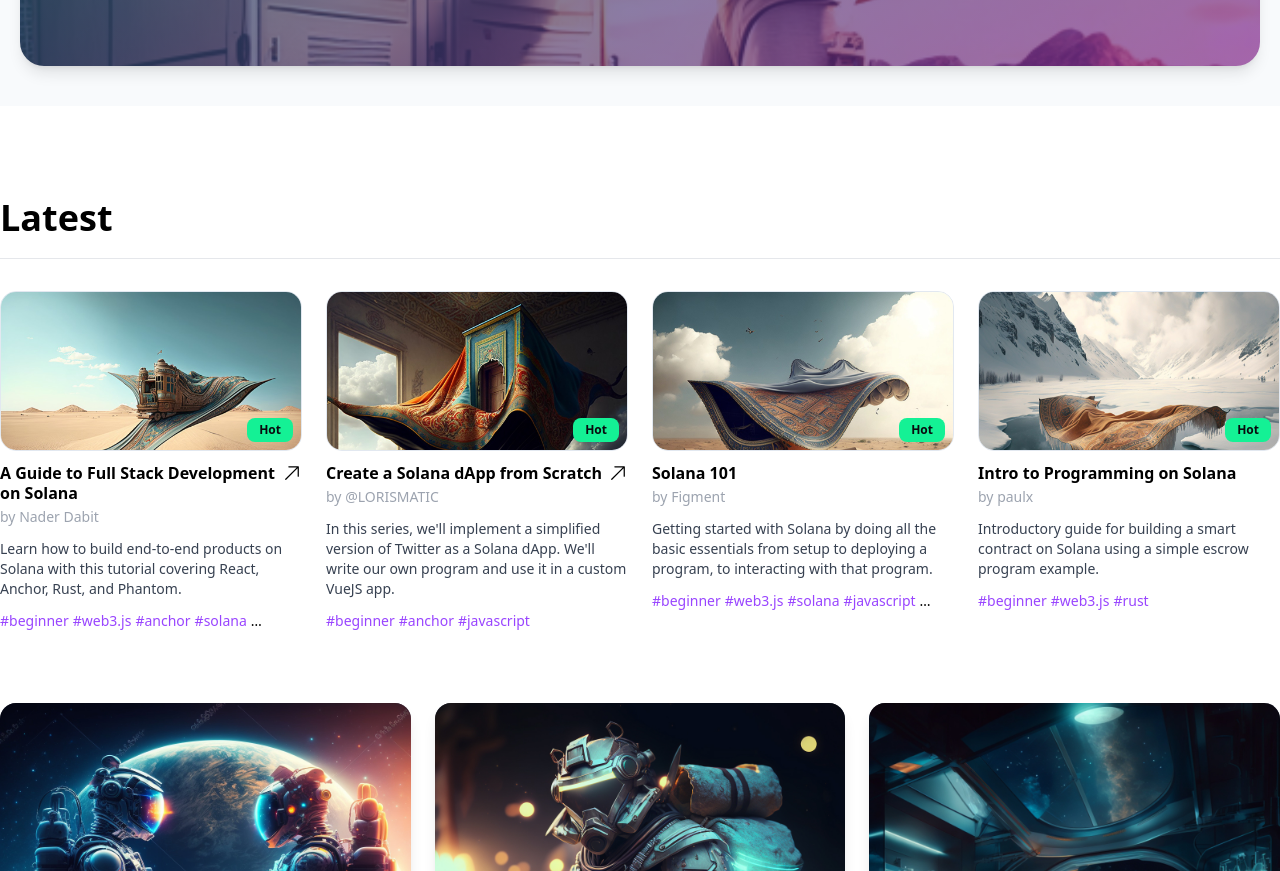
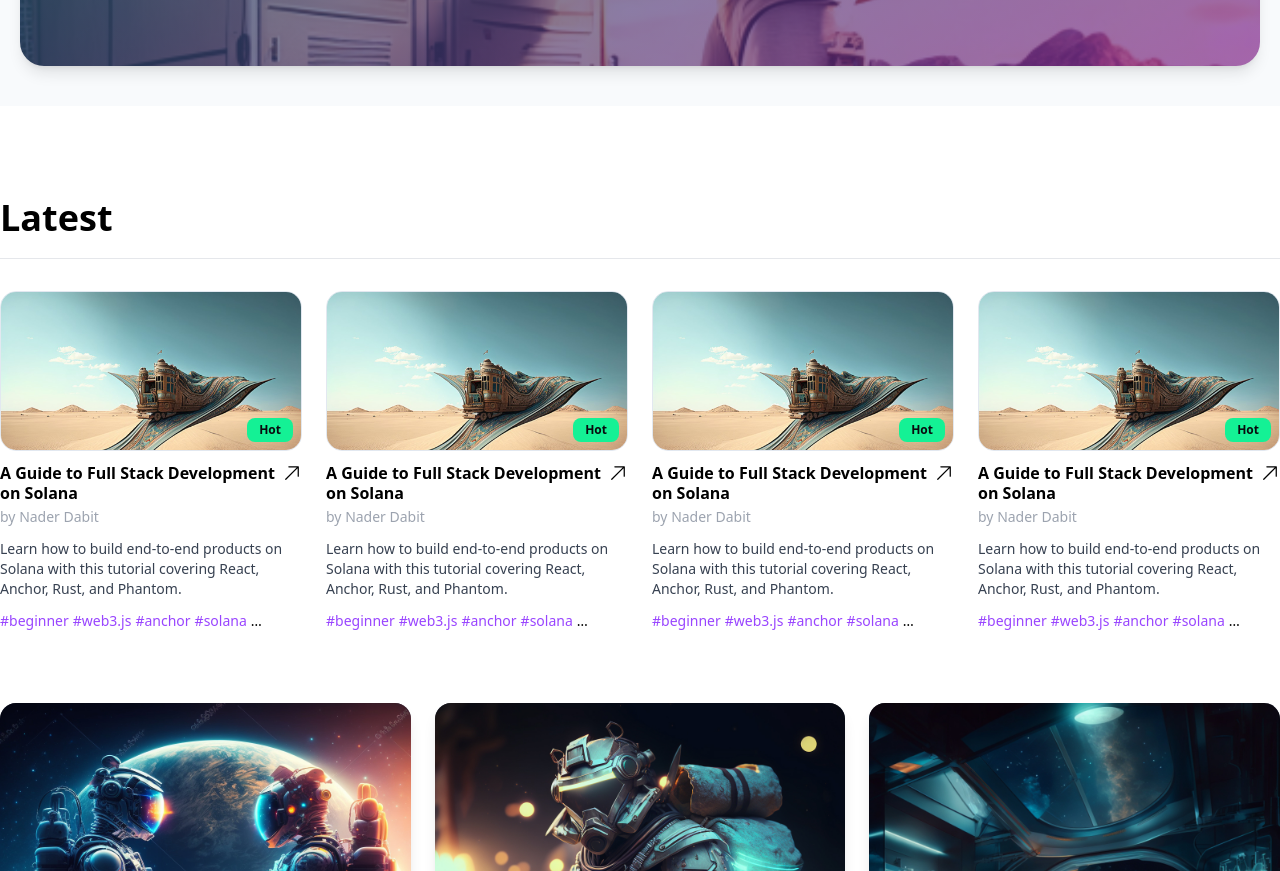
Before and after one commit to Tru3Bliss/solana-modern-ui, a Next.js app: page / in a window 1280 px wide. Shown: the part 1780-2651 px from the top of the page. Built offline with nearby package versions, Linux system fonts and the light colour scheme.

Commit message:
refactor: made featured content cards composable

```diff
--- /dev/null
+++ b/src/components/core/FeaturedContentCards.tsx
@@ -0,0 +1,24 @@
+import styles from "@/styles/ContentCard.module.css";
+import ContentCard from "@/components/core/ContentCard";
+
+type ComponentProps = {
+  children?: React.ReactNode;
+  className?: string;
+  title?: string;
+};
+
+export default function FeaturedContentCards({
+  children,
+  className,
+  title,
+}: ComponentProps) {
+  return (
+    <section
+      className={`${styles.scrollContainer} container-inner ${className}`}
+    >
+      {title && <h2 className={styles.heading}>{title}</h2>}
+
+      <section className={`${styles.container}`}>{children}</section>
+    </section>
+  );
+}
--- a/src/components/home/HomeFeaturedContent.tsx
+++ /dev/null
@@ -1,65 +0,0 @@
-import styles from "@/styles/ContentCard.module.css";
-import ContentCard from "@/components/core/ContentCard";
-
-type ComponentProps = {
-  className?: string;
-  title?: string;
-};
-
-export default function HomeFeaturedContent({
-  className,
-  title = "Featured",
-}: ComponentProps) {
-  return (
-    <section
-      className={`${styles.scrollContainer} container-inner ${className}`}
-    >
-      <h2 className={styles.heading}>{title}</h2>
-
-      <section className={`${styles.container}`}>
-        <ContentCard
-          isExternal={true}
-          isHot={true}
-          href="#"
-          title="A Guide to Full Stack Development on Solana"
-          authorLabel="Nader Dabit"
-          authorHref="#"
-          imageSrc="/img/cta/1.jpg"
-          description="Learn how to build end-to-end products on Solana with this tutorial covering React, Anchor, Rust, and Phantom."
-          tags="beginner, web3.js, anchor, solana, beginner, web3.js, anchor"
-        />
-        <ContentCard
-          isHot={true}
-          isExternal={true}
-          href="#"
-          title="Create a Solana dApp from Scratch"
-          authorLabel="@LORISMATIC"
-          authorHref="#"
-          imageSrc="/img/cta/0.jpg"
-          description="In this series, we'll implement a simplified version of Twitter as a Solana dApp. We'll write our own program and use it in a custom VueJS app."
-          tags="beginner, anchor, javascript"
-        />
-        <ContentCard
-          isHot={true}
-          href="#"
-          title="Solana 101"
-          authorLabel="Figment"
-          authorHref="#"
-          imageSrc="/img/cta/4.jpg"
-          description="Getting started with Solana by doing all the basic essentials from setup to deploying a program, to interacting with that program."
-          tags="beginner, web3.js, solana, javascript, rust"
-        />
-        <ContentCard
-          isHot={true}
-          href="#"
-          title="Intro to Programming on Solana"
-          authorLabel="paulx"
-          authorHref="#"
-          imageSrc="/img/cta/5.jpg"
-          description="Introductory guide for building a smart contract on Solana using a simple escrow program example."
-          tags="beginner, web3.js, rust"
-        />
-      </section>
-    </section>
-  );
-}
--- a/src/pages/index.tsx
+++ b/src/pages/index.tsx
@@ -1,16 +1,21 @@
 import { NextSeoProps } from "next-seo";
 import DefaultLayout from "@/layouts/default";
 import PageHero from "@/components/core/PageHero";
+
 import HomeCategoryCards from "@/components/home/HomeCategoryCards";
 import HomeResourceCards from "@/components/home/HomeResourceCards";
-import HomeFeaturedContent from "@/components/home/HomeFeaturedContent";
 import LargeCTACard from "@/components/core/LargeCTACard";
+import FeaturedContentCards from "@/components/core/FeaturedContentCards";
+import ContentCard from "@/components/core/ContentCard";
 
 // define the on-page seo metadata
 const seo: NextSeoProps = {
   title: undefined,
   description: "",
 };
+
+// this is a temporary variable used to simulate the serverSideProps
+const posts = [0, 0, 0, 0];
 
 export default function Page() {
   return (
@@ -29,7 +34,22 @@
       <section className="py-8 space-y-8">
         <HomeCategoryCards className="-mt-24" />
 
-        <HomeFeaturedContent title="Featured" />
+        <FeaturedContentCards title="Featured">
+          {posts.map((post, id) => (
+            <ContentCard
+              key={id}
+              isExternal={true}
+              isHot={true}
+              href="#"
+              title="A Guide to Full Stack Development on Solana"
+              authorLabel="Nader Dabit"
+              authorHref="#"
+              imageSrc="/img/cta/1.jpg"
+              description="Learn how to build end-to-end products on Solana with this tutorial covering React, Anchor, Rust, and Phantom."
+              tags="beginner, web3.js, anchor, solana, beginner, web3.js, anchor"
+            />
+          ))}
+        </FeaturedContentCards>
 
         <LargeCTACard
           title="Changelog"
@@ -39,7 +59,22 @@
           backgroundImage="/img/cta/changelog.svg"
         />
 
-        <HomeFeaturedContent title="Latest" />
+        <FeaturedContentCards title="Latest">
+          {posts.map((post, id) => (
+            <ContentCard
+              key={id}
+              isExternal={true}
+              isHot={true}
+              href="#"
+              title="A Guide to Full Stack Development on Solana"
+              authorLabel="Nader Dabit"
+              authorHref="#"
+              imageSrc="/img/cta/1.jpg"
+              description="Learn how to build end-to-end products on Solana with this tutorial covering React, Anchor, Rust, and Phantom."
+              tags="beginner, web3.js, anchor, solana, beginner, web3.js, anchor"
+            />
+          ))}
+        </FeaturedContentCards>
 
         <HomeResourceCards className="" />
       </section>
```
